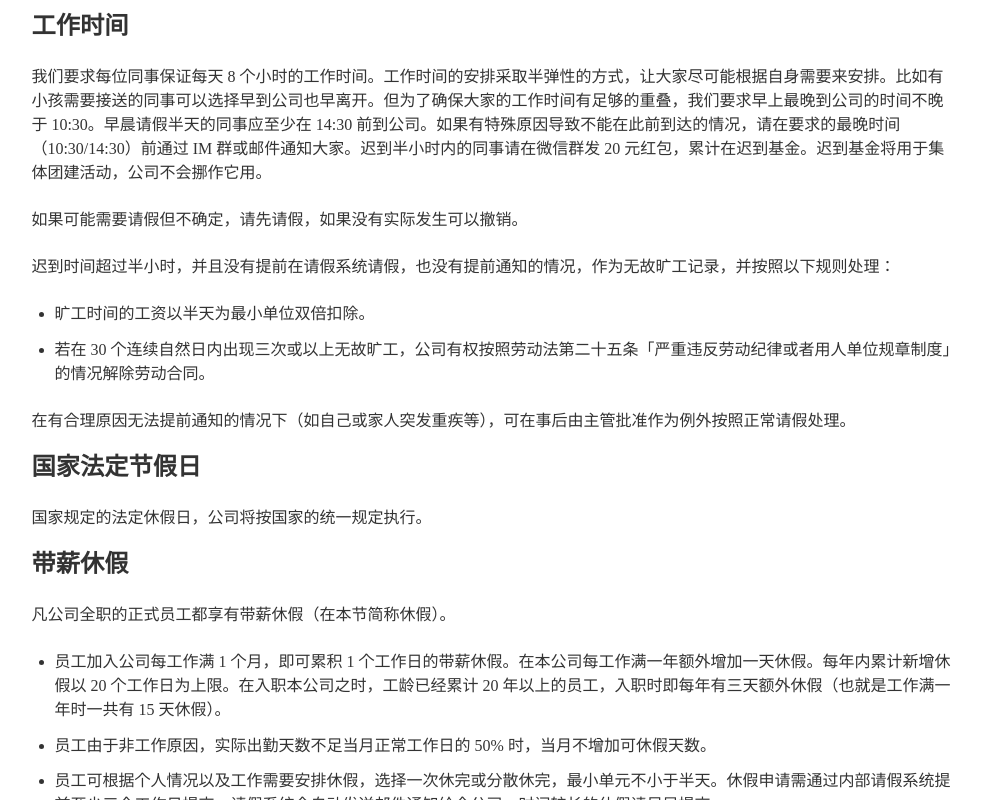
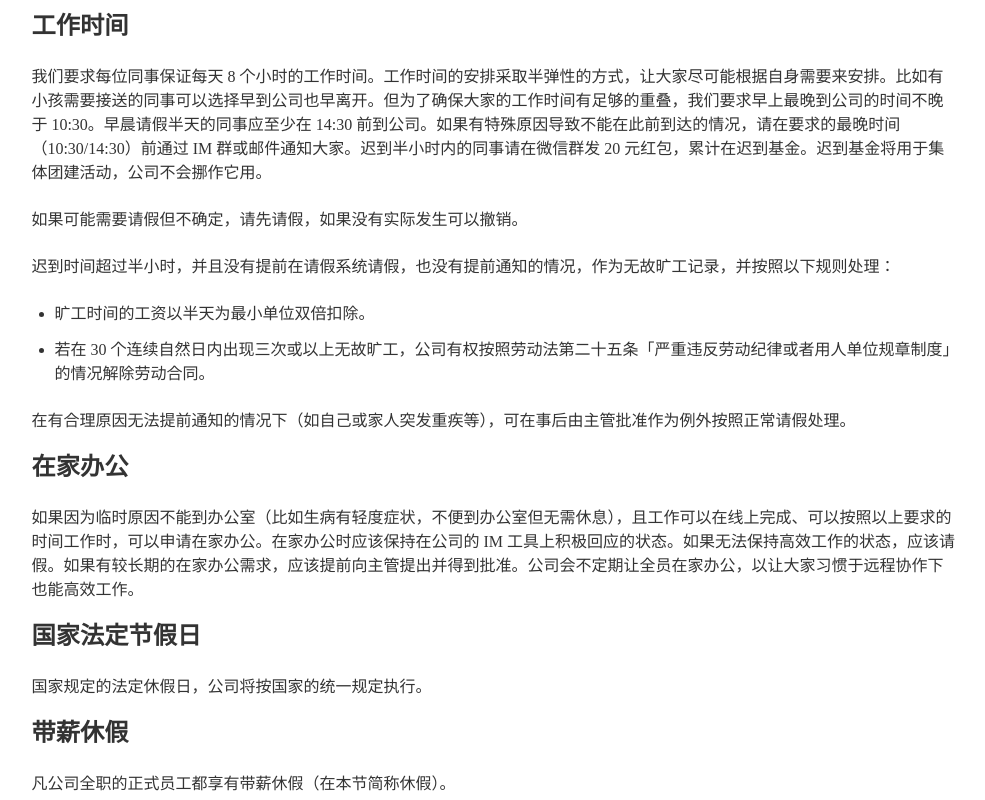
Before and after one commit to leancloud/open, a Gatsby site: page /vacation in a window 1280 px wide. Shown: the part 360-1160 px from the top of the page, without its empty margins (146-1131 px from the left). Built offline with nearby package versions, Linux system fonts and the light colour scheme; Gatsby itself is replaced by a stand-in of ours; some packages are replaced by stand-ins of ours; what typography-theme-moraga would draw is missing.

Commit message:
feat: add WFH policy

```diff
--- a/src/pages/vacation.md
+++ b/src/pages/vacation.md
@@ -17,6 +17,10 @@ pageOrder: 10
 - 若在 30 个连续自然日内出现三次或以上无故旷工，公司有权按照劳动法第二十五条「严重违反劳动纪律或者用人单位规章制度」的情况解除劳动合同。
 
 在有合理原因无法提前通知的情况下（如自己或家人突发重疾等），可在事后由主管批准作为例外按照正常请假处理。
+
+## 在家办公
+
+如果因为临时原因不能到办公室（比如生病有轻度症状，不便到办公室但无需休息），且工作可以在线上完成、可以按照以上要求的时间工作时，可以申请在家办公。在家办公时应该保持在公司的 IM 工具上积极回应的状态。如果无法保持高效工作的状态，应该请假。如果有较长期的在家办公需求，应该提前向主管提出并得到批准。公司会不定期让全员在家办公，以让大家习惯于远程协作下也能高效工作。
 
 ## 国家法定节假日
 
```
